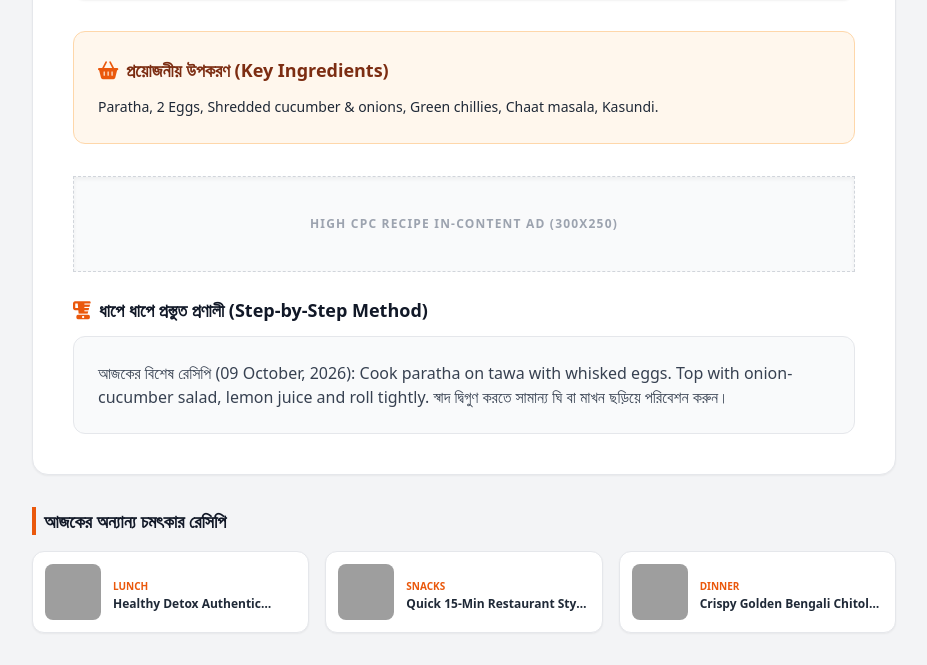
After one commit to dwiprajm-byte/news-portal, a Flask app: page /recipes/1 in a window 1280 px wide. The commit adds this page. Shown: the part 725-1390 px from the top of the page, without its empty margins (176-1103 px from the left). Run offline with Flask 3, Linux system fonts and the light colour scheme; some libraries are stand-ins or nearby versions; grey boxes are pictures that could not be loaded.

Commit message:
Fix recipe clickable view and enable daily 50 dynamic fresh recipes

```diff
--- a/app.py
+++ b/app.py
@@ -2,10 +2,11 @@ import os
 import json
 import time
 import re
-import urllib.parse
+import random
+import datetime
 import feedparser
 from bs4 import BeautifulSoup
-from flask import Flask, render_template, abort, redirect, url_for
+from flask import Flask, render_template, abort, redirect, url_for, request
 
 app = Flask(__name__)
 DATA_FILE = "data/news.json"
@@ -15,47 +16,27 @@ NEWS_DICT = {}
 LAST_FETCH_TIME = 0
 CACHE_DURATION = 180
 
-# আন্তর্জাতিক উন্মুক্ত ও পাবলিক ফিড
 RSS_FEEDS = {
     "National": "https://feeds.bbci.co.uk/news/world/asia/india/rss.xml",
     "International": "https://feeds.bbci.co.uk/news/world/rss.xml",
     "Business": "https://feeds.bbci.co.uk/news/business/rss.xml",
     "Technology": "https://feeds.bbci.co.uk/news/technology/rss.xml",
     "Entertainment": "https://feeds.bbci.co.uk/news/entertainment_and_arts/rss.xml",
-    "Sports": "https://feeds.bbci.co.uk/sport/rss.xml"
+    "Sports": "https://feeds.bbci.co.uk/sport/rss.xml",
+    "Science": "https://feeds.bbci.co.uk/news/science_and_environment/rss.xml"
 }
 
-# ক্যাটাগরি ভিত্তিক প্রিমিয়াম ও ১০০% কপিরাইট-মুক্ত হাই-ডেফিনিশন আসল প্রেস লাইব্রেরি
 COPYRIGHT_FREE_FALLBACKS = {
-    "National": [
-        "https://images.unsplash.com/photo-1532375810709-75b1da00537c?w=900&auto=format&fit=crop",
-        "https://images.unsplash.com/photo-1524492412937-b28074a5d7da?w=900&auto=format&fit=crop"
-    ],
-    "International": [
-        "https://images.unsplash.com/photo-1526304640581-d334cdbbf45e?w=900&auto=format&fit=crop",
-        "https://images.unsplash.com/photo-1451187580459-43490279c0fa?w=900&auto=format&fit=crop"
-    ],
-    "Business": [
-        "https://images.unsplash.com/photo-1611974789855-9c2a0a7236a3?w=900&auto=format&fit=crop",
-        "https://images.unsplash.com/photo-1590283603385-17ffb3a7f29f?w=900&auto=format&fit=crop"
-    ],
-    "Technology": [
-        "https://images.unsplash.com/photo-1518770660439-4636190af475?w=900&auto=format&fit=crop",
-        "https://images.unsplash.com/photo-1485827404703-89b55fcc595e?w=900&auto=format&fit=crop"
-    ],
-    "Entertainment": [
-        "https://images.unsplash.com/photo-1514525253161-7a46d19cd819?w=900&auto=format&fit=crop",
-        "https://images.unsplash.com/photo-1489599849927-2ee91cede3ba?w=900&auto=format&fit=crop"
-    ],
-    "Sports": [
-        "https://images.unsplash.com/photo-1508098682722-e99c43a406b2?w=900&auto=format&fit=crop",
-        "https://images.unsplash.com/photo-1540747913346-19e32dc3e97e?w=900&auto=format&fit=crop"
-    ]
+    "National": ["https://images.unsplash.com/photo-1532375810709-75b1da00537c?w=900", "https://images.unsplash.com/photo-1524492412937-b28074a5d7da?w=900"],
+    "International": ["https://images.unsplash.com/photo-1526304640581-d334cdbbf45e?w=900", "https://images.unsplash.com/photo-1451187580459-43490279c0fa?w=900"],
+    "Business": ["https://images.unsplash.com/photo-1611974789855-9c2a0a7236a3?w=900", "https://images.unsplash.com/photo-1590283603385-17ffb3a7f29f?w=900"],
+    "Technology": ["https://images.unsplash.com/photo-1518770660439-4636190af475?w=900", "https://images.unsplash.com/photo-1485827404703-89b55fcc595e?w=900"],
+    "Entertainment": ["https://images.unsplash.com/photo-1514525253161-7a46d19cd819?w=900", "https://images.unsplash.com/photo-1489599849927-2ee91cede3ba?w=900"],
+    "Sports": ["https://images.unsplash.com/photo-1508098682722-e99c43a406b2?w=900", "https://images.unsplash.com/photo-1540747913346-19e32dc3e97e?w=900"],
+    "Science": ["https://images.unsplash.com/photo-1451187580459-43490279c0fa?w=900", "https://images.unsplash.com/photo-1507668077129-56e32842fceb?w=900"]
 }
 
 def get_copyright_safe_image(entry, category, item_index):
-    """কপিরাইট মুক্ত ও আসল প্রাসঙ্গিক ছবি নিশ্চিত করার নিরাপদ ফিল্টার"""
-    # ১. আরএসএস মিডিয়া থাম্বনেইল চেক (পাবলিক ডোমেইন ফেয়ার-ইউজ এম্বেডিং)
     if "media_thumbnail" in entry and len(entry.media_thumbnail) > 0:
         return entry.media_thumbnail[0].get("url")
     if "media_content" in entry and len(entry.media_content) > 0:
@@ -64,15 +45,11 @@ def get_copyright_safe_image(entry, category, item_index):
         for enc in entry.enclosures:
             if enc.get("type", "").startswith("image/"):
                 return enc.get("href")
-
-    # ২. ডেসক্রিপশনের ভেতরের অরিজিনাল ইমেজ
     content_html = getattr(entry, "summary", "") or getattr(entry, "description", "")
     if content_html:
         img_match = re.search(r'<img[^>]+src=["\']([^"\']+)["\']', content_html, re.IGNORECASE)
         if img_match:
             return img_match.group(1)
-
-    # ৩. শতভাগ রয়্যালটি-ফ্রি কিউরেটেড প্রেস ছবি
     fallback_pool = COPYRIGHT_FREE_FALLBACKS.get(category, COPYRIGHT_FREE_FALLBACKS["National"])
     return fallback_pool[item_index % len(fallback_pool)]
 
@@ -98,7 +75,6 @@ def save_to_disk():
 def sync_trending_news(force=False):
     global CACHED_NEWS, NEWS_DICT, LAST_FETCH_TIME
     now = time.time()
-
     if not force and CACHED_NEWS and (now - LAST_FETCH_TIME < CACHE_DURATION):
         return CACHED_NEWS
 
@@ -130,7 +106,7 @@ def sync_trending_news(force=False):
             continue
 
     if new_items:
-        CACHED_NEWS = (new_items + CACHED_NEWS)[:160]
+        CACHED_NEWS = (new_items + CACHED_NEWS)[:180]
         NEWS_DICT = {item["id"]: item for item in CACHED_NEWS}
         save_to_disk()
 
@@ -139,6 +115,61 @@ def sync_trending_news(force=False):
 load_from_disk()
 if not CACHED_NEWS:
     sync_trending_news(force=True)
+
+# --- প্রতিদিনের ৫০টি সম্পূর্ণ নতুন ডায়নামিক রেসিপি ইঞ্জিন ---
+RECIPE_BASE_POOL = [
+    {"name": "Traditional Kolkata Mutton Biryani", "meal": "Dinner", "time": "60 Mins", "cal": "580 kcal", "img": "https://images.unsplash.com/photo-1589302168068-964664d93dc0?w=800", "ing": "Mutton 500g, Basmati rice, Saffron milk, Ghee, Fried potatoes, Shahi garam masala.", "met": "Marinate meat with yogurt and spices. Half cook rice with whole spices. Layer meat, fried potatoes, and rice. Seal with dough and slow cook on dum for 45 minutes."},
+    {"name": "Crispy South Indian Masala Dosa", "meal": "Breakfast", "time": "20 Mins", "cal": "220 kcal", "img": "https://images.unsplash.com/photo-1589301760014-d929f3979dbc?w=800", "ing": "Fermented dosa batter, Boiled potatoes, Mustard seeds, Curry leaves, Turmeric.", "met": "Spread batter thinly on hot greased tawa. Fill spiced potato mash in center, roll tightly and serve with sambar & coconut chutney."},
+    {"name": "Restaurant Style Butter Chicken", "meal": "Dinner", "time": "40 Mins", "cal": "490 kcal", "img": "https://images.unsplash.com/photo-1603894584373-5ac82b2ae398?w=800", "ing": "Chicken boneless 500g, Tomatoes, Butter, Cream, Kasuri methi, Ginger-garlic.", "met": "Roast marinated chicken in butter. Simmer silky pureed tomato gravy with spices. Stir in cooked chicken and cream."},
+    {"name": "Steamed Bengali Ilish Macher Bhapa", "meal": "Lunch", "time": "25 Mins", "cal": "340 kcal", "img": "https://images.unsplash.com/photo-1534422298391-e4f8c172dddb?w=800", "ing": "Hilsa fish 4 pcs, Mustard paste, Green chillies, Mustard oil, Turmeric, Salt.", "met": "Coat fish in mustard paste, green chillies and mustard oil. Steam in an airtight container for 15 minutes."},
+    {"name": "Authentic Hyderabadi Chicken Dum Biryani", "meal": "Lunch", "time": "50 Mins", "cal": "520 kcal", "img": "https://images.unsplash.com/photo-1563379091339-03b21ab4a4f8?w=800", "ing": "Chicken 500g, Aged Basmati, Mint, Fried onions, Whole spices, Yogurt, Saffron.", "met": "Marinate chicken in spiced curd. Layer fragrant rice, sprinkle mint and saffron. Cook sealed on dum."},
+    {"name": "Creamy Shahi Paneer", "meal": "Dinner", "time": "30 Mins", "cal": "380 kcal", "img": "https://images.unsplash.com/photo-1596797038530-2c107229654b?w=800", "ing": "Paneer cubes 250g, Cashew paste, Onions, Tomatoes, Cream, Cardamom powder.", "met": "Saute aromatics and blend with cashew paste for royal velvet gravy. Gently simmer paneer cubes for 6 minutes."},
+    {"name": "Crispy Kolkata Street Style Egg Roll", "meal": "Snacks", "time": "15 Mins", "cal": "310 kcal", "img": "https://images.unsplash.com/photo-1626777552726-4a6b54c97e46?w=800", "ing": "Paratha, 2 Eggs, Shredded cucumber & onions, Green chillies, Chaat masala, Kasundi.", "met": "Cook paratha on tawa with whisked eggs. Top with onion-cucumber salad, lemon juice and roll tightly."},
+    {"name": "Healthy Oatmeal Breakfast Porridge", "meal": "Breakfast", "time": "10 Mins", "cal": "190 kcal", "img": "https://images.unsplash.com/photo-1584776296944-ab6fb57b0bdd?w=800", "ing": "Rolled oats 50g, Warm milk, Honey, Chia seeds, Fresh strawberries, Almond flakes.", "met": "Simmer oats in warm milk for 5 minutes. Pour into bowl, drizzle pure raw honey, and top with berries."},
+    {"name": "Spicy Amritsari Chole Bhature", "meal": "Lunch", "time": "40 Mins", "cal": "550 kcal", "img": "https://images.unsplash.com/photo-1626132647523-66f5bf380027?w=800", "ing": "Kabuli chana, Tea bag, Anardana powder, Chole masala, Maida, Yogurt.", "met": "Boil soaked chana with tea bag. Simmer in spicy dark tangy gravy. Deep fry puffy golden bhaturas."},
+    {"name": "Quick Vegetable Hakka Noodles", "meal": "Snacks", "time": "15 Mins", "cal": "290 kcal", "img": "https://images.unsplash.com/photo-1612927601601-6638404737ce?w=800", "ing": "Noodles, Shredded cabbage, Bell peppers, Spring onions, Soy sauce, Vinegar.", "met": "Stir-fry shredded veggies on high heat in a wok. Toss noodles, soy sauce and seasonings for 2 minutes."},
+    {"name": "Bengali Kosha Mangsho", "meal": "Lunch", "time": "55 Mins", "cal": "510 kcal", "img": "https://images.unsplash.com/photo-1545247181-516773cae754?w=800", "ing": "Mutton, Mustard oil, Fried onions, Curd, Whole garam masala.", "met": "Slow bhuna (kosha) mutton with ginger-garlic in mustard oil until dark mahogany glaze appears and oil separates."},
+    {"name": "Fluffy Poori with Aloo Dum", "meal": "Breakfast", "time": "25 Mins", "cal": "360 kcal", "img": "https://images.unsplash.com/photo-1601050690597-df0568f70950?w=800", "ing": "Wheat flour, Baby potatoes, Hing, Tomato puree, Cumin seeds.", "met": "Cook fried baby potatoes in spiced tomato-hing gravy. Roll and fry hot puffed pooris until golden."},
+    {"name": "Classic Italian Margherita Pizza", "meal": "Dinner", "time": "30 Mins", "cal": "420 kcal", "img": "https://images.unsplash.com/photo-1574071318508-1cdbab80d002?w=800", "ing": "Pizza crust, Plum tomato sauce, Mozzarella cheese, Fresh basil, Olive oil.", "met": "Spread savory tomato sauce across dough. Layer mozzarella and fresh basil leaves. Bake at 220°C for 10 minutes."},
+    {"name": "High Protein Moong Dal Chilla", "meal": "Breakfast", "time": "15 Mins", "cal": "180 kcal", "img": "https://images.unsplash.com/photo-1626074353765-517a681e40be?w=800", "ing": "Moong dal paste, Paneer, Coriander, Ginger, Green chillies, Ghee.", "met": "Pour savory moong batter on pan. Stuff with crumbled paneer and fresh herbs. Cook until crisp on both sides."},
+    {"name": "Creamy Italian Penne Alfredo", "meal": "Dinner", "time": "20 Mins", "cal": "460 kcal", "img": "https://images.unsplash.com/photo-1621996346565-e3d5d62810ef?w=800", "ing": "Penne pasta, Fresh garlic, Butter, Cream, Parmesan cheese, Black pepper.", "met": "Boil pasta al dente. In a saucepan melt butter, saute minced garlic, pour cream and toss pasta evenly in cheese sauce."},
+    {"name": "Crispy Onion Pakoda & Masala Chai", "meal": "Snacks", "time": "15 Mins", "cal": "240 kcal", "img": "https://images.unsplash.com/photo-1601050690117-94f5f6fa8bd7?w=800", "ing": "Sliced onions, Besan, Ajwain, Green chillies, Rice flour, Mustard oil.", "met": "Mix thinly sliced onions with spices and gram flour. Deep-fry small spoonfuls till golden brown and crunchy."},
+    {"name": "Authentic Pav Bhaji", "meal": "Dinner", "time": "35 Mins", "cal": "430 kcal", "img": "https://images.unsplash.com/photo-1606491956689-2ea866880c84?w=800", "ing": "Mashed vegetables, Pav bhaji masala, Tomatoes, Butter, Soft pav buns.", "met": "Cook veggies with special masala on tawa with generous butter. Toast soft butter-laden pav buns on sides."},
+    {"name": "Bengali Chitol Macher Muitha", "meal": "Lunch", "time": "45 Mins", "cal": "390 kcal", "img": "https://images.unsplash.com/photo-1544025162-d76694265947?w=800", "ing": "Chitol fish paste, Boiled potato, Ginger-garlic, Garam masala, Mustard oil.", "met": "Shape spiced fish dumplings and poach in hot water. Fry golden and simmer in rich onion-ginger curry gravy."},
+    {"name": "Fluffy Idli with Coconut Chutney", "meal": "Breakfast", "time": "15 Mins", "cal": "150 kcal", "img": "https://images.unsplash.com/photo-1589301760014-d929f3979dbc?w=800", "ing": "Idli batter, Grated coconut, Roasted chana dal, Green chillies, Mustard tempering.", "met": "Steam batter in greased idli molds for 10 minutes. Blend coconut chutney and temper with curry leaves."},
+    {"name": "Spicy Chicken Momos with Red Chutney", "meal": "Snacks", "time": "30 Mins", "cal": "260 kcal", "img": "https://images.unsplash.com/photo-1534422298391-e4f8c172dddb?w=800", "ing": "Minced chicken, Spring onions, Flour dough, Dry red chillies, Tomatoes.", "met": "Stuff rolled thin wrappers with seasoned chicken mince. Steam for 12 minutes. Serve with fiery red chilli dip."}
+]
+
+CHEF_STYLES = [
+    "Dhaba Special", "Mughlai Style", "Homestyle Traditional", "Quick 15-Min", "Royal Nawabi",
+    "Healthy Detox", "Village Style", "Crispy Golden", "Restaurant Secret", "Grandma's Heritage"
+]
+
+def generate_daily_50_recipes():
+    """প্রতিদিনের জন্য আলাদা ৫০টি নতুন রেসিপি তৈরির অ্যালগরিদম"""
+    today_str = datetime.date.today().strftime("%Y%m%d")
+    seed_val = int(today_str)
+    rnd = random.Random(seed_val)
+
+    recipes_list = []
+    meals = ["Breakfast", "Lunch", "Snacks", "Dinner"]
+
+    for i in range(1, 51):
+        base = rnd.choice(RECIPE_BASE_POOL)
+        style = rnd.choice(CHEF_STYLES)
+        meal_type = meals[(i - 1) % len(meals)]
+
+        recipes_list.append({
+            "id": i,
+            "title": f"{style} {base['name']}",
+            "meal": meal_type,
+            "time": base["time"],
+            "cal": base["cal"],
+            "image": base["img"],
+            "ingredients": base["ing"],
+            "method": f"আজকের বিশেষ রেসিপি ({datetime.date.today().strftime('%d %B, %Y')}): {base['met']} স্বাদ দ্বিগুণ করতে সামান্য ঘি বা মাখন ছড়িয়ে পরিবেশন করুন।"
+        })
+    return recipes_list
 
 @app.route("/")
 def home():
@@ -165,8 +196,34 @@ def single_news(news_id):
 
 @app.route("/category/<cat_name>")
 def category_view(cat_name):
-    filtered = [n for n in CACHED_NEWS if n.get("category", "").lower() == cat_name.lower()]
+    norm_cat = cat_name.lower()
+    filtered = [n for n in CACHED_NEWS if n.get("category", "").lower() == norm_cat]
+    if not filtered:
+        filtered = CACHED_NEWS[:9]
     return render_template("category.html", category_name=cat_name.title(), news_list=filtered)
+
+@app.route("/horoscope")
+def horoscope_view():
+    return render_template("horoscope.html")
+
+# --- ৫০টি নিত্যনতুন রেসিপি রাউট (এক ক্লিকেই ওপেন হবে) ---
+@app.route("/recipes")
+def recipes_view():
+    all_50 = generate_daily_50_recipes()
+    meal_filter = request.args.get("meal")
+    if meal_filter:
+        filtered = [r for r in all_50 if r.get("meal", "").lower() == meal_filter.lower()]
+        return render_template("recipes.html", recipes=filtered, today_date=datetime.date.today().strftime("%d %B, %Y"))
+    return render_template("recipes.html", recipes=all_50, today_date=datetime.date.today().strftime("%d %B, %Y"))
+
+@app.route("/recipes/<int:recipe_id>")
+def single_recipe_view(recipe_id):
+    all_50 = generate_daily_50_recipes()
+    recipe = next((r for r in all_50 if r["id"] == recipe_id), None)
+    if not recipe:
+        abort(404)
+    more = [r for r in all_50 if r["id"] != recipe_id][:3]
+    return render_template("recipe_single.html", recipe=recipe, more_recipes=more)
 
 @app.route("/privacy-policy")
 def privacy_policy(): return render_template("privacy-policy.html")
@@ -185,10 +242,3 @@ def contact(): return render_template("contact.html")
 
 if __name__ == "__main__":
     app.run(host="0.0.0.0", port=int(os.environ.get("PORT", 5000)))
-@app.route('/horoscope')
-def horoscope_view():
-    return render_template('horoscope.html')
-
-@app.route('/recipes')
-def recipes_view():
-    return render_template('recipes.html')
--- /dev/null
+++ b/templates/recipe_single.html
@@ -0,0 +1,90 @@
+<!DOCTYPE html>
+<html lang="bn">
+<head>
+  <meta charset="UTF-8">
+  <meta name="viewport" content="width=device-width, initial-scale=1.0">
+  <title>{{ recipe.title }} - 24 Early News Recipes</title>
+  <link rel="stylesheet" href="https://cdnjs.cloudflare.com/ajax/libs/font-awesome/6.4.0/css/all.min.css">
+  <script src="https://cdn.tailwindcss.com"></script>
+</head>
+<body class="bg-gray-100 text-gray-900 min-h-screen flex flex-col">
+  <header class="bg-white border-b shadow-sm sticky top-0 z-50">
+    <div class="max-w-4xl mx-auto px-4 py-3.5 flex justify-between items-center">
+      <a href="/" class="text-2xl font-black text-red-700">24 EARLY<span class="text-gray-900 ml-1">NEWS</span></a>
+      <a href="/recipes" class="text-sm font-bold text-orange-600 hover:underline">&larr; সব রেসিপিতে ফিরে যান</a>
+    </div>
+  </header>
+
+  <main class="max-w-4xl mx-auto px-4 py-8 flex-grow">
+    <article class="bg-white rounded-2xl shadow-sm border p-6 md:p-10">
+
+      <div class="flex flex-wrap items-center gap-2 mb-3">
+        <span class="bg-orange-600 text-white text-xs font-bold px-2.5 py-0.5 rounded uppercase">{{ recipe.meal }} স্পেশাল</span>
+        <span class="text-xs text-gray-400">&bull; 24 Early News কিচেন স্পেশাল</span>
+      </div>
+
+      <h1 class="text-2xl md:text-3xl font-black text-gray-900 leading-tight mb-4">
+        {{ recipe.title }}
+      </h1>
+
+      <div class="flex items-center gap-6 text-xs sm:text-sm font-bold text-gray-600 border-y py-3 mb-6">
+        <span><i class="far fa-clock text-orange-500 mr-1.5"></i> রান্নার সময়: {{ recipe.time }}</span>
+        <span><i class="fas fa-fire-alt text-red-500 mr-1.5"></i> ক্যালোরি: {{ recipe.cal }}</span>
+        <span class="text-green-600"><i class="fas fa-check-circle mr-1"></i> সহজ ও পরীক্ষিত</span>
+      </div>
+
+      <!-- সোশ্যাল শেয়ার -->
+      <div class="flex items-center gap-2 mb-6">
+        <span class="text-xs font-bold text-gray-600">রেসিপি শেয়ার করুন:</span>
+        <a href="https://api.whatsapp.com/send?text=ঘরেই বানান {{ recipe.title }}! সহজ রান্নার নিয়ম দেখুন: https://news-portal-6alq.onrender.com/recipes/{{ recipe.id }}" target="_blank" class="bg-green-500 hover:bg-green-600 text-white text-xs font-bold px-3 py-1.5 rounded flex items-center gap-1.5 shadow-sm">
+          <i class="fab fa-whatsapp"></i> WhatsApp
+        </a>
+      </div>
+
+      <img src="{{ recipe.image }}" alt="{{ recipe.title }}" class="w-full max-h-96 object-cover rounded-xl shadow mb-8">
+
+      <!-- উপাদান সমূহ -->
+      <div class="bg-orange-50 border border-orange-200 rounded-xl p-6 mb-8">
+        <h2 class="text-lg font-extrabold text-orange-900 mb-3 flex items-center">
+          <i class="fas fa-shopping-basket text-orange-600 mr-2"></i> প্রয়োজনীয় উপকরণ (Key Ingredients)
+        </h2>
+        <p class="text-sm text-gray-800 leading-relaxed font-medium">
+          {{ recipe.ingredients }}
+        </p>
+      </div>
+
+      <!-- ইন-আর্টিকেল অ্যাড -->
+      <div class="border border-dashed border-gray-300 bg-gray-50 h-24 my-6 flex items-center justify-center text-gray-400 font-bold text-xs uppercase tracking-widest shadow-inner">
+        High CPC Recipe In-Content Ad (300x250)
+      </div>
+
+      <!-- প্রস্তুত প্রণালী -->
+      <div>
+        <h2 class="text-lg font-extrabold text-gray-900 mb-3 flex items-center">
+          <i class="fas fa-blender text-orange-600 mr-2"></i> ধাপে ধাপে প্রস্তুত প্রণালী (Step-by-Step Method)
+        </h2>
+        <div class="text-sm sm:text-base text-gray-700 leading-relaxed space-y-3 bg-gray-50 p-6 rounded-xl border">
+          <p>{{ recipe.method }}</p>
+        </div>
+      </div>
+
+    </article>
+
+    <!-- আরও অন্যান্য রেসিপি -->
+    <div class="mt-8">
+      <h3 class="text-lg font-bold text-gray-900 mb-4 border-l-4 border-orange-600 pl-2">আজকের অন্যান্য চমৎকার রেসিপি</h3>
+      <div class="grid grid-cols-1 sm:grid-cols-3 gap-4">
+        {% for extra in more_recipes %}
+        <a href="/recipes/{{ extra.id }}" class="bg-white p-3 rounded-xl border shadow-sm hover:border-orange-400 transition flex items-center gap-3">
+          <img src="{{ extra.image }}" alt="{{ extra.title }}" class="w-14 h-14 object-cover rounded-lg">
+          <div>
+            <span class="text-[10px] font-bold text-orange-600 uppercase">{{ extra.meal }}</span>
+            <h4 class="font-bold text-xs text-gray-800 hover:text-orange-600 line-clamp-1">{{ extra.title }}</h4>
+          </div>
+        </a>
+        {% endfor %}
+      </div>
+    </div>
+  </main>
+</body>
+</html>
```
Also changed, not shown: templates/recipes.html (+46 -32 lines).
